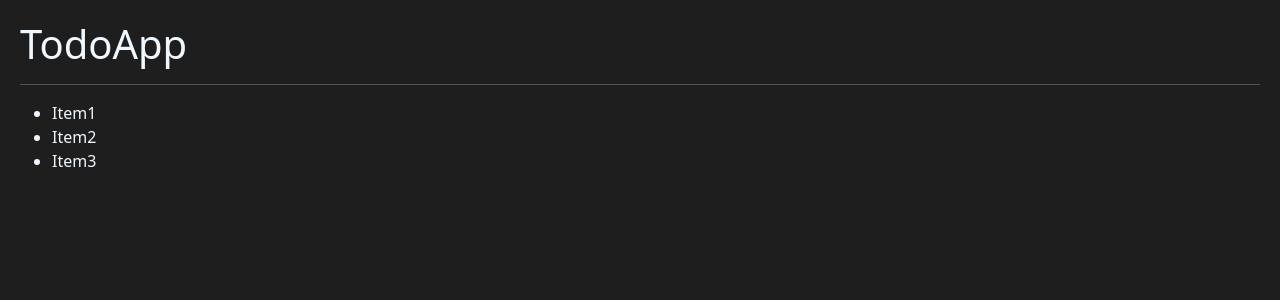
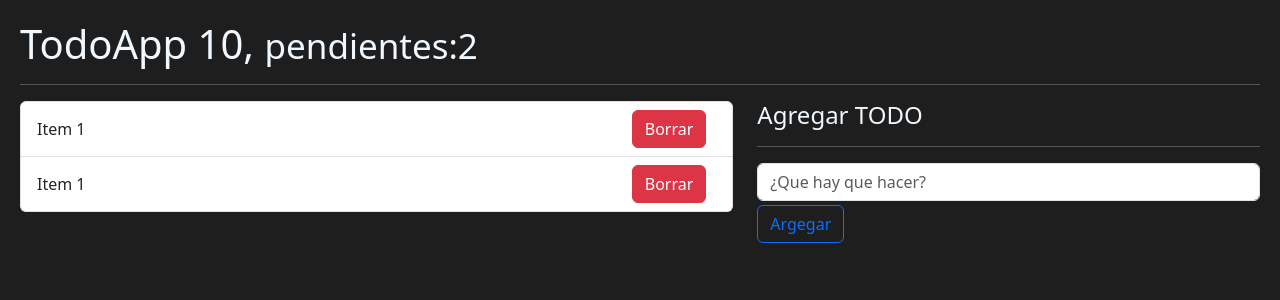
Before and after one commit to sebaswing/react_05_hook_app, a React (Vite) app in the folder hook_app/: page / in a window 1280 px wide. Shown: the top 300 px of the page. Built offline with nearby package versions, Linux system fonts and the light colour scheme.

Commit message:
add: todo list app layout

```diff
--- a/hook_app/src/08-useReducer/TodoApp.jsx
+++ b/hook_app/src/08-useReducer/TodoApp.jsx
@@ -8,7 +8,7 @@ const initialState = [
     },
     {
         id: new Date().getTime()*3,
-        description: 'Recolectar la piedra del alma',
+        description: 'Recolectar la piedra del tiempo',
         done: false
     },
 ];
@@ -18,19 +18,44 @@ export const TodoApp = () => {
     const [todos, dispatch] = useReducer(todoReducer, initialState);
     return (
         <>
-            <h1>TodoApp</h1>
+            <h1>TodoApp 10, <small>pendientes:2</small></h1>
             <hr />
-            <ul>
-                <li>
-                    Item1
-                </li>
-                <li>
-                    Item2
-                </li>
-                <li>
-                    Item3
-                </li>
-            </ul>
+
+            <div className="row">
+                <div className="col-7">
+                    <ul className="list-group">
+                        {
+                            todos.map(todo => (
+                                <li className="list-group-item d-flex justify-content-between">
+                                    <span className="align-self-center">Item 1</span>
+                                    <button className="btn btn-danger ">
+                                        Borrar
+                                    </button>
+                                </li>
+                            ))
+                        }
+
+                    </ul>
+                </div>
+
+                <div className="col-5">
+                    <h4>
+                        Agregar TODO
+                    </h4>
+                    <hr />
+                    <form>
+                        <input
+                            type="text"
+                            placeholder="¿Que hay que hacer?"
+                            className="form-control"
+                        />
+                        <button type="submit"
+                            className="btn btn-outline-primary mt-1 ">
+                            Argegar
+                        </button>
+                    </form>
+                </div>
+            </div>
         </>
     )
 }
```
